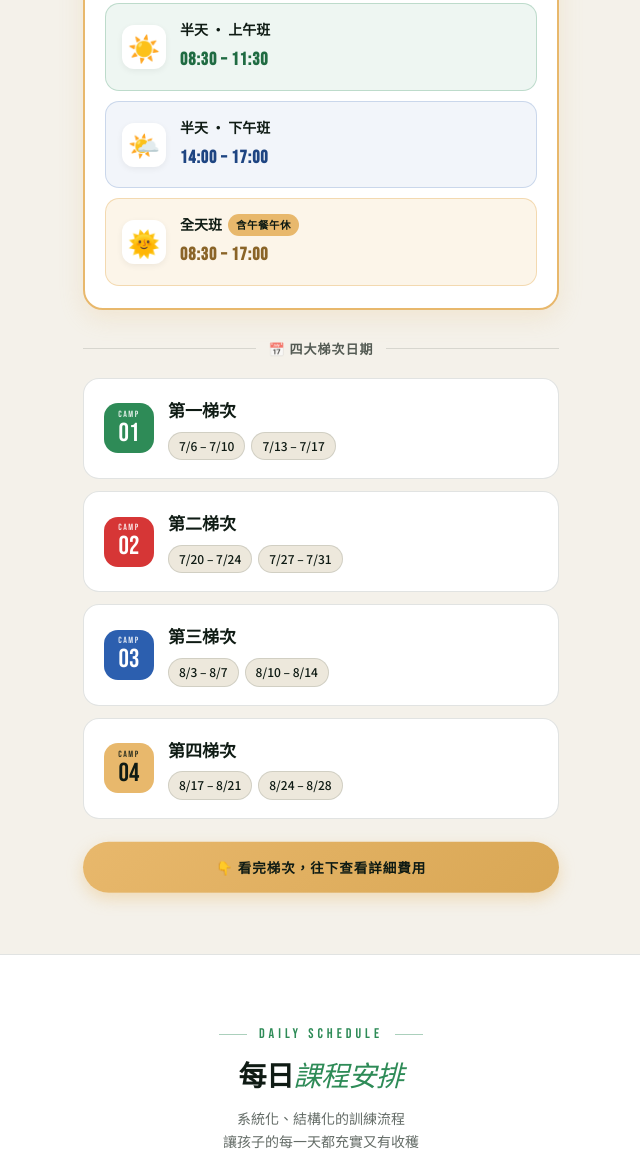
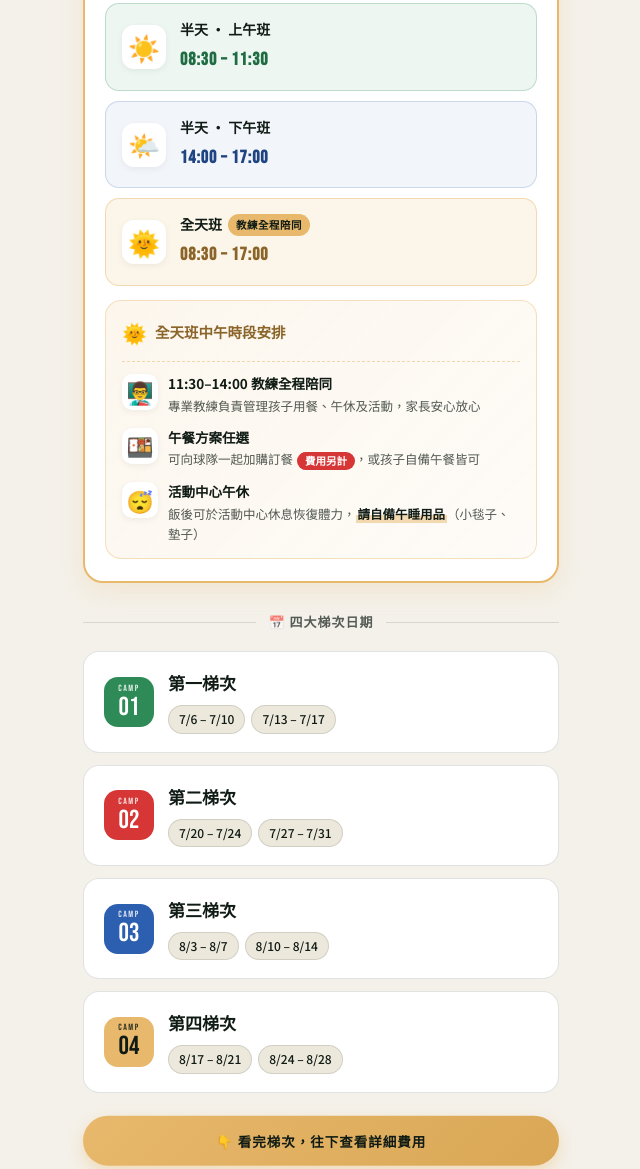
Before and after one commit to Moomebeauty/kaiyuan-badminton, a plain HTML site: page index.html in a window 1280 px wide. Shown: the part 3192-4361 px from the top of the page, without its empty margins (319-959 px from the left). Drawn offline with Linux system fonts and the light colour scheme.

Commit message:
Update index.html

```diff
--- a/index.html
+++ b/index.html
@@ -2317,6 +2317,94 @@
     0%, 100% { transform: translateY(0); }
     50% { transform: translateY(-3px); }
   }
+
+  /* ========== 全天班中午詳細說明 ========== */
+  .fullday-detail {
+    margin-top: 14px;
+    padding: 16px 16px 14px;
+    background: linear-gradient(135deg, rgba(232,184,108,0.12) 0%, rgba(232,184,108,0.05) 100%);
+    border: 1.5px solid rgba(232,184,108,0.4);
+    border-radius: 16px;
+  }
+
+  .fd-title {
+    display: flex;
+    align-items: center;
+    gap: 8px;
+    font-family: 'Fraunces', 'Noto Serif TC', serif;
+    font-size: 14.5px;
+    font-weight: 700;
+    color: #8a6428;
+    margin-bottom: 12px;
+    padding-bottom: 10px;
+    border-bottom: 1px dashed rgba(232,184,108,0.5);
+  }
+
+  .fd-title .fd-icon {
+    font-size: 20px;
+  }
+
+  .fd-items {
+    display: flex;
+    flex-direction: column;
+    gap: 12px;
+  }
+
+  .fd-item {
+    display: flex;
+    align-items: flex-start;
+    gap: 10px;
+  }
+
+  .fd-emoji {
+    font-size: 22px;
+    flex-shrink: 0;
+    width: 36px;
+    height: 36px;
+    background: white;
+    border-radius: 10px;
+    display: flex;
+    align-items: center;
+    justify-content: center;
+    box-shadow: 0 2px 6px rgba(0,0,0,0.06);
+  }
+
+  .fd-text { flex: 1; }
+
+  .fd-text strong {
+    display: block;
+    font-size: 13.5px;
+    font-weight: 700;
+    color: var(--ink);
+    margin-bottom: 3px;
+    line-height: 1.4;
+  }
+
+  .fd-text p {
+    font-size: 12.5px;
+    color: rgba(15,27,20,0.72);
+    line-height: 1.6;
+    margin: 0;
+  }
+
+  .fd-tag {
+    display: inline-block;
+    background: var(--racket-red);
+    color: white;
+    padding: 1px 8px;
+    border-radius: 50px;
+    font-size: 10.5px;
+    font-weight: 700;
+    margin-left: 4px;
+    vertical-align: middle;
+  }
+
+  .fd-highlight {
+    background: linear-gradient(180deg, transparent 60%, rgba(232,184,108,0.5) 60%);
+    font-weight: 700;
+    color: var(--ink);
+    padding: 0 2px;
+  }
 </style>
 </head>
 <body>
@@ -2543,8 +2631,39 @@
         <div class="time-opt time-opt-fullday">
           <div class="to-icon">🌞</div>
           <div class="to-info">
-            <div class="to-label">全天班 <span class="to-recommend">含午餐午休</span></div>
+            <div class="to-label">全天班 <span class="to-recommend">教練全程陪同</span></div>
             <div class="to-time">08:30 – 17:00</div>
+          </div>
+        </div>
+      </div>
+
+      <!-- 全天班中午時段詳細說明 -->
+      <div class="fullday-detail">
+        <div class="fd-title">
+          <span class="fd-icon">🌞</span>
+          <span>全天班中午時段安排</span>
+        </div>
+        <div class="fd-items">
+          <div class="fd-item">
+            <span class="fd-emoji">👨‍🏫</span>
+            <div class="fd-text">
+              <strong>11:30–14:00 教練全程陪同</strong>
+              <p>專業教練負責管理孩子用餐、午休及活動，家長安心放心</p>
+            </div>
+          </div>
+          <div class="fd-item">
+            <span class="fd-emoji">🍱</span>
+            <div class="fd-text">
+              <strong>午餐方案任選</strong>
+              <p>可向球隊一起加購訂餐<span class="fd-tag">費用另計</span>，或孩子自備午餐皆可</p>
+            </div>
+          </div>
+          <div class="fd-item">
+            <span class="fd-emoji">😴</span>
+            <div class="fd-text">
+              <strong>活動中心午休</strong>
+              <p>飯後可於活動中心休息恢復體力，<span class="fd-highlight">請自備午睡用品</span>（小毯子、墊子）</p>
+            </div>
           </div>
         </div>
       </div>
@@ -2847,7 +2966,7 @@
           <div class="plan-icon-mid">🌤️</div>
           <div class="plan-title-group">
             <h3 class="plan-title-mid">單梯 · 全天班</h3>
-            <p class="plan-tagline-mid">兩週訓練 · 含中午活動</p>
+            <p class="plan-tagline-mid">兩週訓練 · 含中午管理</p>
           </div>
           <div class="plan-price-side">
             <span class="cur">NT$</span><span class="amt-mid">4,500</span>
@@ -2855,7 +2974,7 @@
         </div>
         <div class="plan-tags">
           <span class="plan-tag tag-time">⏰ 08:30–17:00</span>
-          <span class="plan-tag tag-lunch">🍱 含午餐午休</span>
+          <span class="plan-tag tag-lunch">👨‍🏫 教練全程陪同</span>
           <span class="plan-tag tag-suit">💼 適合雙薪家庭</span>
         </div>
         <button onclick="openModal()" class="plan-cta plan-cta-blue">
@@ -2928,7 +3047,7 @@
           <div class="plan-icon-mid">🌤️</div>
           <div class="plan-title-group">
             <h3 class="plan-title-mid">單梯 · 全天班</h3>
-            <p class="plan-tagline-mid">兩週訓練 · 含中午活動</p>
+            <p class="plan-tagline-mid">兩週訓練 · 含中午管理</p>
           </div>
           <div class="plan-price-side">
             <span class="cur">NT$</span><span class="amt-mid">5,800</span>
@@ -2936,7 +3055,7 @@
         </div>
         <div class="plan-tags">
           <span class="plan-tag tag-time">⏰ 08:30–17:00</span>
-          <span class="plan-tag tag-lunch">🍱 含午餐午休</span>
+          <span class="plan-tag tag-lunch">👨‍🏫 教練全程陪同</span>
           <span class="plan-tag tag-suit">💼 適合雙薪家庭</span>
         </div>
         <button onclick="openModal()" class="plan-cta plan-cta-blue">
@@ -3008,7 +3127,7 @@
           <div class="plan-icon-mid">🌤️</div>
           <div class="plan-title-group">
             <h3 class="plan-title-mid">單梯 · 全天班</h3>
-            <p class="plan-tagline-mid">兩週訓練 · 含中午活動</p>
+            <p class="plan-tagline-mid">兩週訓練 · 含中午管理</p>
           </div>
           <div class="plan-price-side">
             <span class="cur">NT$</span><span class="amt-mid">6,500</span>
@@ -3016,7 +3135,7 @@
         </div>
         <div class="plan-tags">
           <span class="plan-tag tag-time">⏰ 08:30–17:00</span>
-          <span class="plan-tag tag-lunch">🍱 含午餐午休</span>
+          <span class="plan-tag tag-lunch">👨‍🏫 教練全程陪同</span>
           <span class="plan-tag tag-suit">💼 適合雙薪家庭</span>
         </div>
         <button onclick="openModal()" class="plan-cta plan-cta-blue">
@@ -3239,11 +3358,11 @@
         <div class="form-group">
           <label class="form-label">是否需要訂購午餐</label>
           <select class="form-select" name="lunch">
-            <option value="不需要">不需要（半天班 / 自行返家）</option>
-            <option value="需要">需要訂午餐（全天班）</option>
-            <option value="自備午餐">自備午餐（全天班）</option>
+            <option value="不需要">不需要（半天班 / 中午自行返家）</option>
+            <option value="加購訂餐">加購訂餐（球隊統一訂購，費用另計）</option>
+            <option value="自備午餐">自備午餐（家長自行準備）</option>
           </select>
-          <div class="form-helper">全天班學員適用 · 訂餐費用另計</div>
+          <div class="form-helper">全天班學員適用 · 訂餐費用會由球隊另行通知</div>
         </div>
 
         <div class="form-section-title"><span class="icon">📝</span>其他資訊</div>
```
